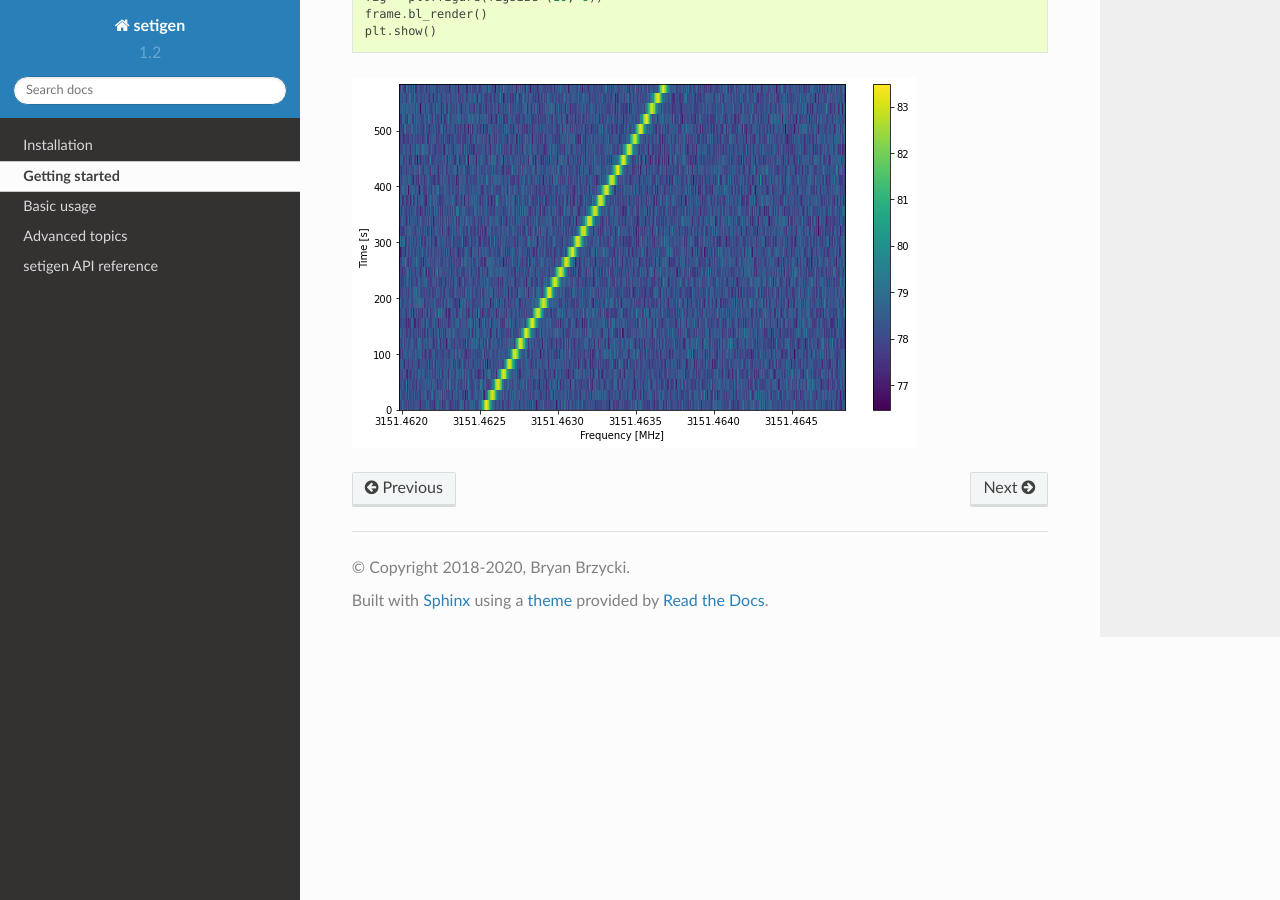
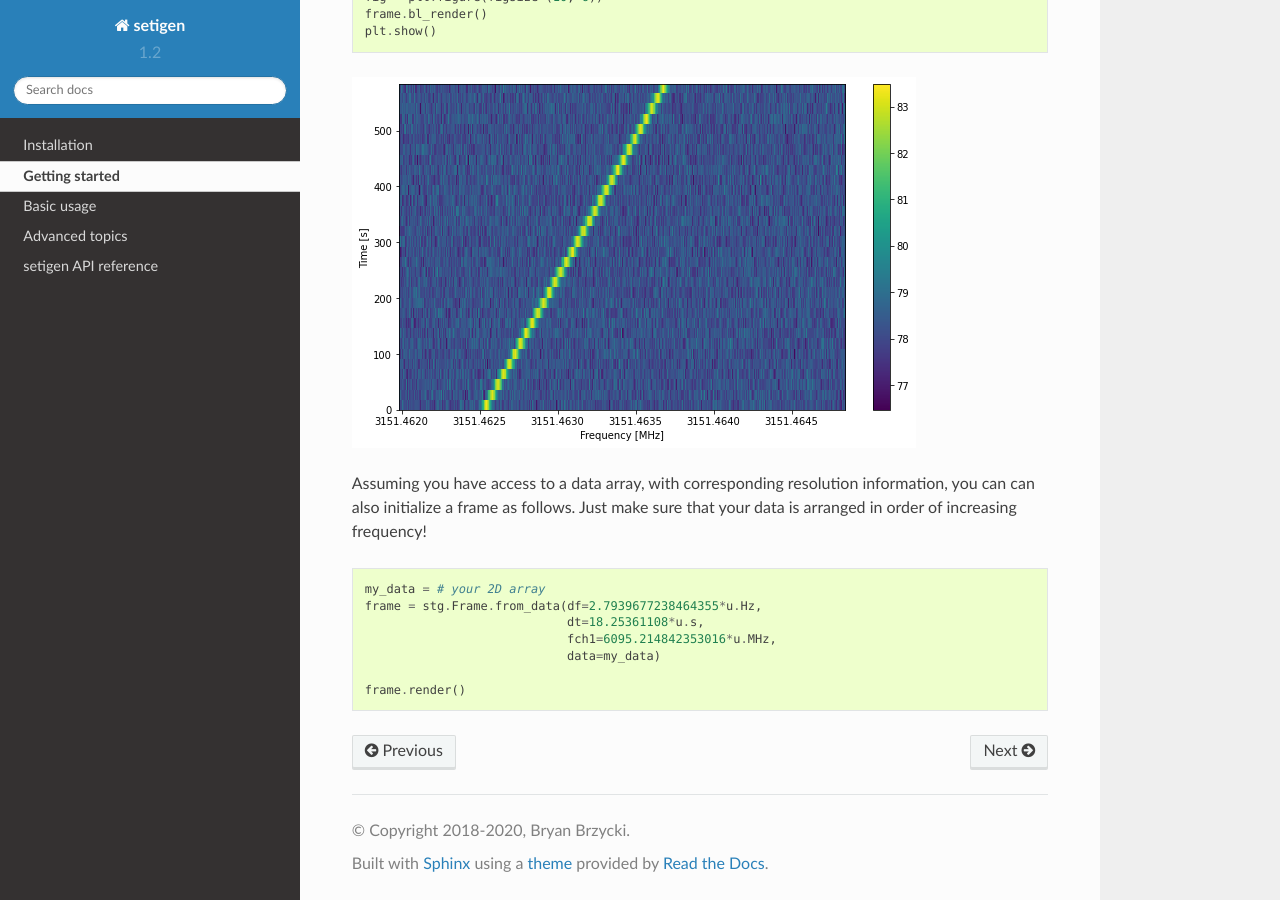
Before and after one commit to bbrzycki/setigen, a Sphinx documentation site: the page built from docs/source/getting_started.rst, in a window 1280 px wide and 900 px high, scrolled down 2252 px. Built offline with Sphinx 7.4.7 and the Read the Docs theme 2.0.0, drawn with Linux system fonts in a browser that asks for light colours.

Commit message:
Add class method for initializing frame from data array, and add corresponding doc in getting started

```diff
--- a/docs/source/getting_started.rst
+++ b/docs/source/getting_started.rst
@@ -84,3 +84,17 @@ We can also view this using blimpy's plotting style:
     plt.show()
 
 .. image:: images/gs_obs_bl_render.png
+
+Assuming you have access to a data array, with corresponding resolution information, you can
+can also initialize a frame as follows. Just make sure that your data is arranged in order
+of increasing frequency!
+
+.. code-block:: python
+
+    my_data = # your 2D array
+    frame = stg.Frame.from_data(df=2.7939677238464355*u.Hz,
+                                dt=18.25361108*u.s,
+                                fch1=6095.214842353016*u.MHz,
+                                data=my_data)
+
+    frame.render()
```
Also changed, not shown: 1 other file.
